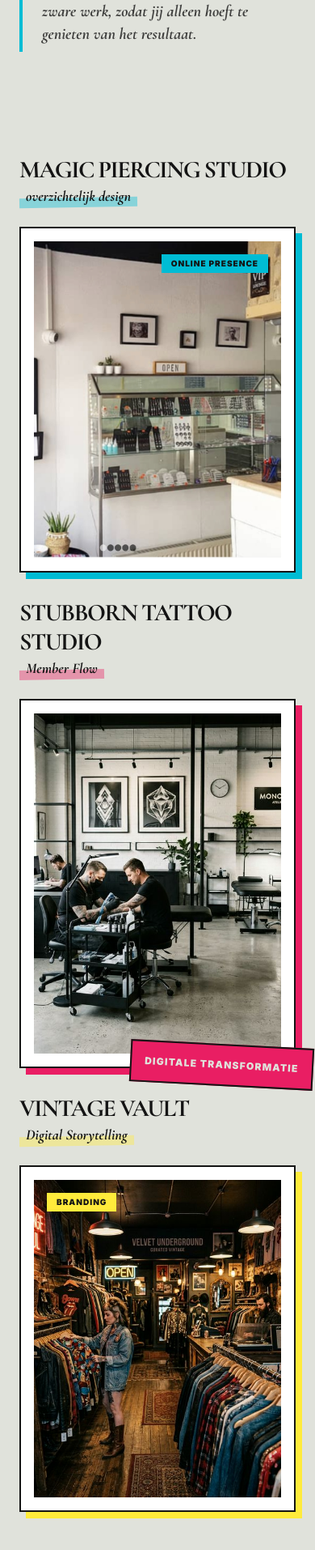
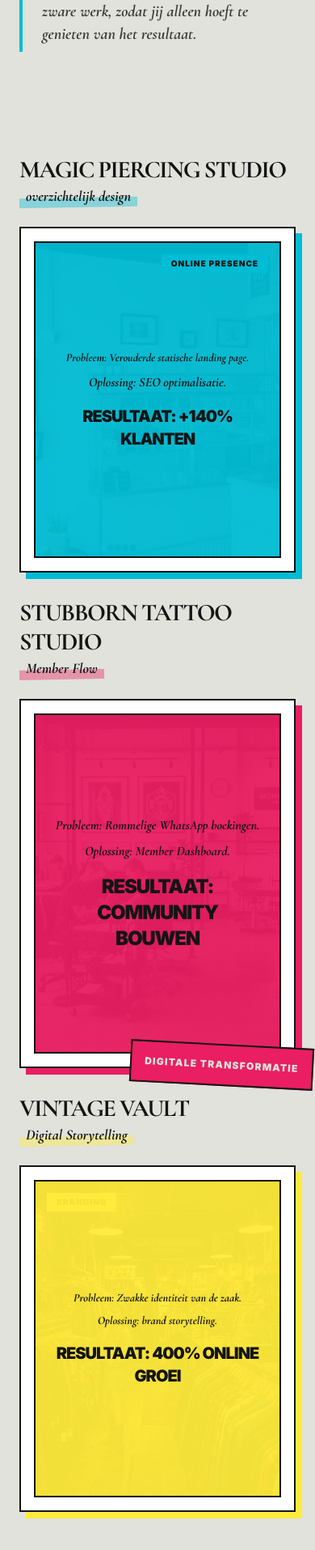
Before and after one commit to Louis-GrootKoerkamp/PROJECT-NOVA, a React (Vite) app: page / in a window 390 px wide. Shown: the part 1261-3175 px from the top of the page at 81% size. Built offline with nearby package versions, Linux system fonts and the light colour scheme.

Commit message:
UX: Show project overlays on scroll for mobile

```diff
--- a/src/components/WorkSection.tsx
+++ b/src/components/WorkSection.tsx
@@ -76,11 +76,19 @@ export const WorkSection = ({ language, isMobile }: { language: Language, isMobi
               >
                 {t.label_ordering}
               </a>
-              <div className="absolute inset-4 bg-primary/95 opacity-0 group-hover:opacity-100 transition-opacity p-4 md:p-6 flex flex-col items-center text-center justify-center border-2 border-ink overflow-hidden z-20">
+              <motion.div
+                variants={{
+                  initial: { opacity: 0 },
+                  hover: { opacity: 1 },
+                  inView: { opacity: isMobile ? 1 : 0 }
+                }}
+                transition={{ duration: 0.3 }}
+                className="absolute inset-4 bg-primary/95 p-4 md:p-6 flex flex-col items-center text-center justify-center border-2 border-ink overflow-hidden z-20"
+              >
                 <p className="text-ink font-serif italic mb-2 text-sm md:text-base">{t.projects.local_baker.problem}</p>
                 <p className="text-ink font-serif italic mb-2">{t.projects.local_baker.solution}</p>
                 <p className="text-xl md:text-2xl font-black uppercase tracking-tighter mt-2">{t.projects.local_baker.result}</p>
-              </div>
+              </motion.div>
             </motion.div>
           </motion.div>
 
@@ -119,11 +127,19 @@ export const WorkSection = ({ language, isMobile }: { language: Language, isMobi
                 className="w-full h-full object-cover"
                 referrerPolicy="no-referrer"
               />
-              <div className="absolute inset-4 bg-secondary/95 opacity-0 group-hover:opacity-100 transition-opacity p-6 flex flex-col items-center text-center justify-center border-2 border-ink text-neutral overflow-hidden z-20">
+              <motion.div
+                variants={{
+                  initial: { opacity: 0 },
+                  hover: { opacity: 1 },
+                  inView: { opacity: isMobile ? 1 : 0 }
+                }}
+                transition={{ duration: 0.3 }}
+                className="absolute inset-4 bg-secondary/95 p-6 flex flex-col items-center text-center justify-center border-2 border-ink text-neutral overflow-hidden z-20"
+              >
                 <p className="font-serif italic mb-2 text-ink">{t.projects.yoga_hub.problem}</p>
                 <p className="font-serif italic mb-2 text-ink">{t.projects.yoga_hub.solution}</p>
                 <p className="text-2xl font-black uppercase tracking-tighter text-ink mt-2">{t.projects.yoga_hub.result}</p>
-              </div>
+              </motion.div>
               <div className="absolute -bottom-6 -right-6 bg-secondary text-neutral p-4 border-2 border-ink font-black text-xs uppercase tracking-widest rotate-3 z-30">
                 {t.label_transformation}
               </div>
@@ -165,11 +181,19 @@ export const WorkSection = ({ language, isMobile }: { language: Language, isMobi
                 className="w-full h-full object-cover"
               />
               <div className="absolute top-8 left-8 bg-tertiary text-ink px-3 py-1 text-[10px] font-black uppercase tracking-widest z-10">{t.label_branding}</div>
-              <div className="absolute inset-4 bg-tertiary/95 opacity-0 group-hover:opacity-100 transition-opacity p-4 md:p-6 flex flex-col items-center text-center justify-center border-2 border-ink overflow-hidden z-20">
+              <motion.div
+                variants={{
+                  initial: { opacity: 0 },
+                  hover: { opacity: 1 },
+                  inView: { opacity: isMobile ? 1 : 0 }
+                }}
+                transition={{ duration: 0.3 }}
+                className="absolute inset-4 bg-tertiary/95 p-4 md:p-6 flex flex-col items-center text-center justify-center border-2 border-ink overflow-hidden z-20"
+              >
                 <p className="text-ink font-serif italic mb-2 text-sm md:text-base">{t.projects.vintage_vault.problem}</p>
                 <p className="text-ink font-serif italic mb-2 text-sm md:text-base">{t.projects.vintage_vault.solution}</p>
                 <p className="text-xl md:text-2xl font-black uppercase tracking-tighter mt-2">{t.projects.vintage_vault.result}</p>
-              </div>
+              </motion.div>
             </motion.div>
           </motion.div>
         </div>
```
